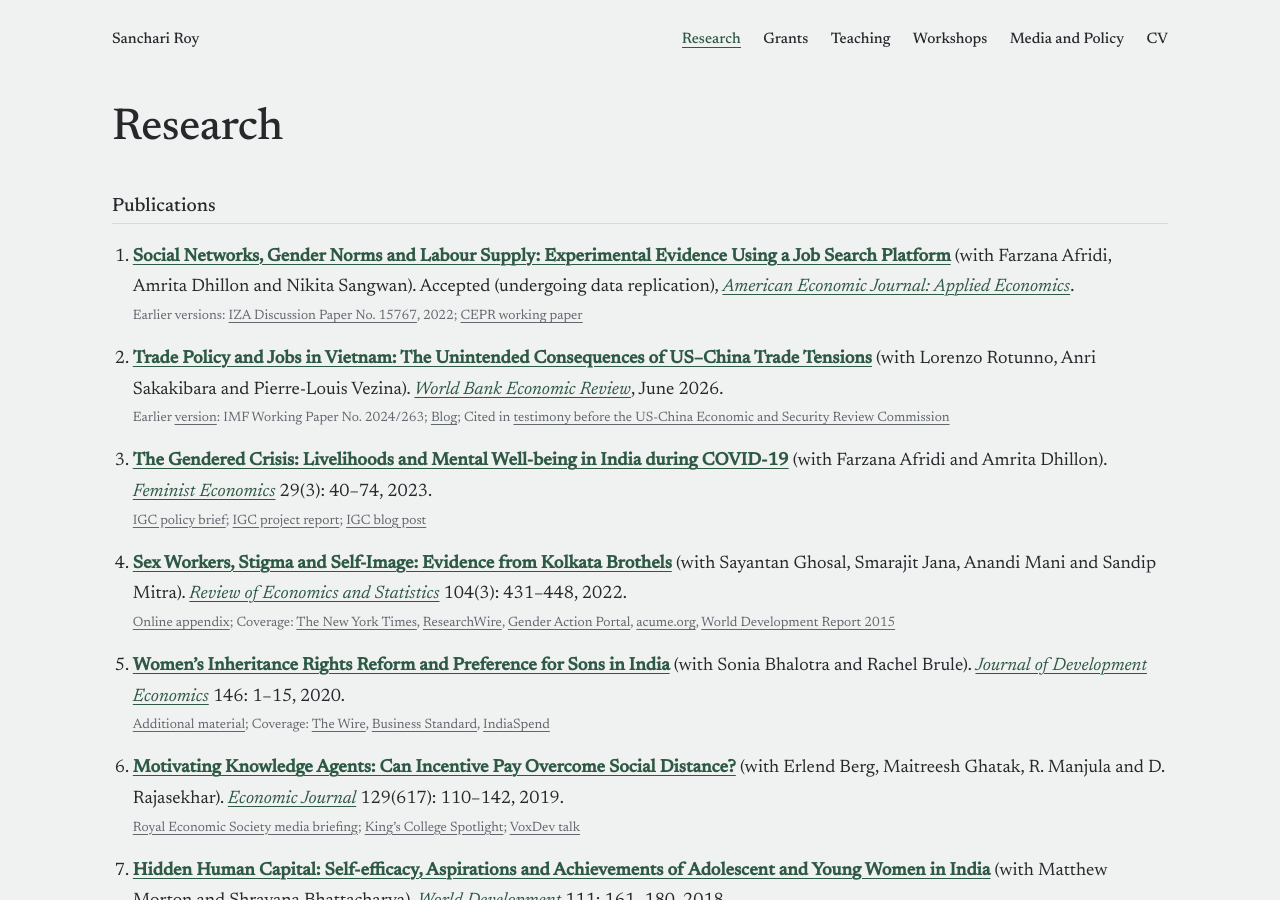
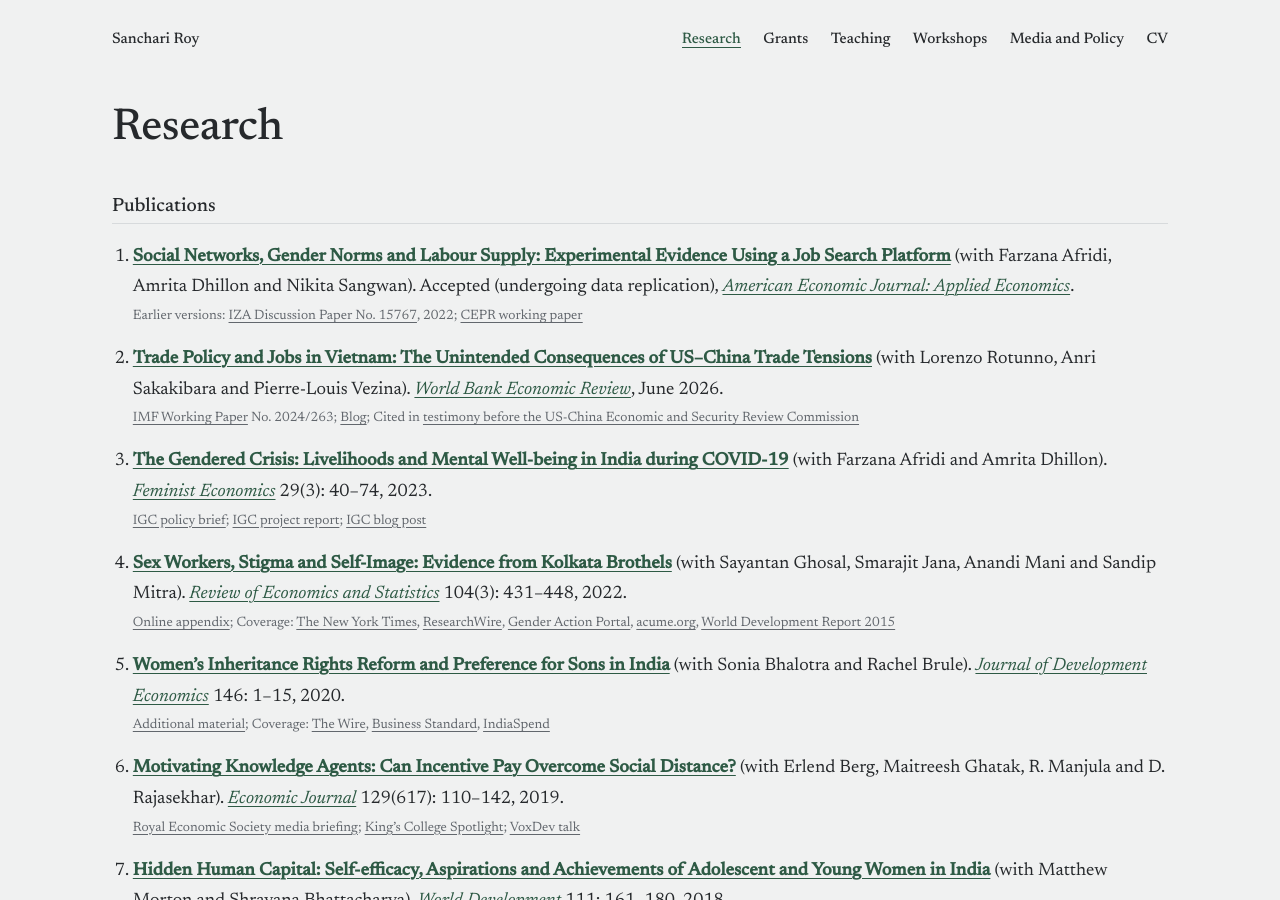
Before and after one commit to sanchariroym/sanchariroym.github.io, a Jekyll site: the page built from research.md, in a window 1280 px wide and 900 px high. Built offline with Jekyll 4.4.1, drawn with Linux system fonts in a browser that asks for light colours.

Commit message:
Vietnam paper: link IMF working paper directly
Co-Authored-By: Claude Opus 5.5 <noreply@anthropic.com>
Claude-Session: https://claude.ai/code/session_01BVddaAtzbXtbz8eDZN5RwJ

```diff
--- a/research.md
+++ b/research.md
@@ -11,7 +11,7 @@ description: Publications and working papers by Sanchari Roy on gender, inherita
    - Earlier versions: [IZA Discussion Paper No. 15767](https://docs.iza.org/dp15767.pdf), 2022; [CEPR working paper](https://cepr.org/system/files/publication-files/WP044.pdf)
 
 2. **[Trade Policy and Jobs in Vietnam: The Unintended Consequences of US–China Trade Tensions](https://drive.google.com/file/d/1kUyF7XqWalcFs1I3FmWTKQbdM0plS5xK/view)** (with Lorenzo Rotunno, Anri Sakakibara and Pierre-Louis Vezina). *[World Bank Economic Review](https://academic.oup.com/wber)*, June 2026.
-   - Earlier [version](https://www.imf.org/en/Publications/WP/Issues/2024/12/23/Trade-Policy-and-Jobs-in-Vietnam-The-Unintended-Consequences-of-US-China-Trade-Tensions-559698): IMF Working Paper No. 2024/263; [Blog](https://www.kcl.ac.uk/news/trade-war-between-superpowers-provided-unexpected-boost-for-nation); Cited in [testimony before the US-China Economic and Security Review Commission](http://www.uscc.gov/sites/default/files/2024-03/Edmund_Malesky_Testimony.pdf)
+   - [IMF Working Paper](https://www.imf.org/en/Publications/WP/Issues/2024/12/23/Trade-Policy-and-Jobs-in-Vietnam-The-Unintended-Consequences-of-US-China-Trade-Tensions-559698) No. 2024/263; [Blog](https://www.kcl.ac.uk/news/trade-war-between-superpowers-provided-unexpected-boost-for-nation); Cited in [testimony before the US-China Economic and Security Review Commission](http://www.uscc.gov/sites/default/files/2024-03/Edmund_Malesky_Testimony.pdf)
 
 3. **[The Gendered Crisis: Livelihoods and Mental Well-being in India during COVID-19](https://www.wider.unu.edu/sites/default/files/Publications/Working-paper/PDF/wp2021-65-gendered-crisis-livelihoods-mental-well-being-COVID-19-India.pdf)** (with Farzana Afridi and Amrita Dhillon). *[Feminist Economics](https://www.tandfonline.com/toc/rfec20/current)* 29(3): 40–74, 2023.
    - [IGC policy brief](https://drive.google.com/file/d/1TVHttivnInN1ZRnU45opEGoSUWjoXaTE/view); [IGC project report](https://drive.google.com/file/d/1CYX7MJ2rju8KvM7zR67whJwjGGN2yaHK/view); [IGC blog post](https://www.theigc.org/blog/the-pandemics-gendered-impact-on-livelihoods-and-wellbeing-evidence-from-india/)
```
